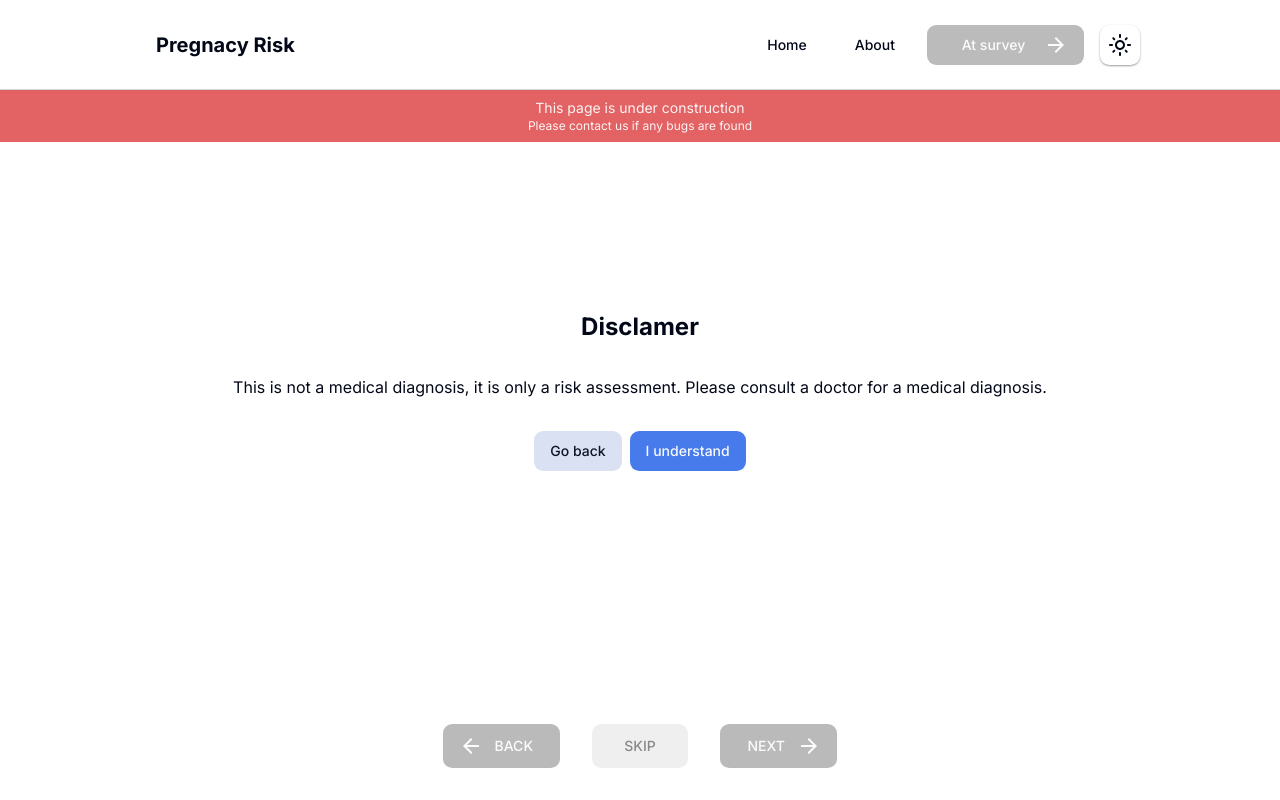
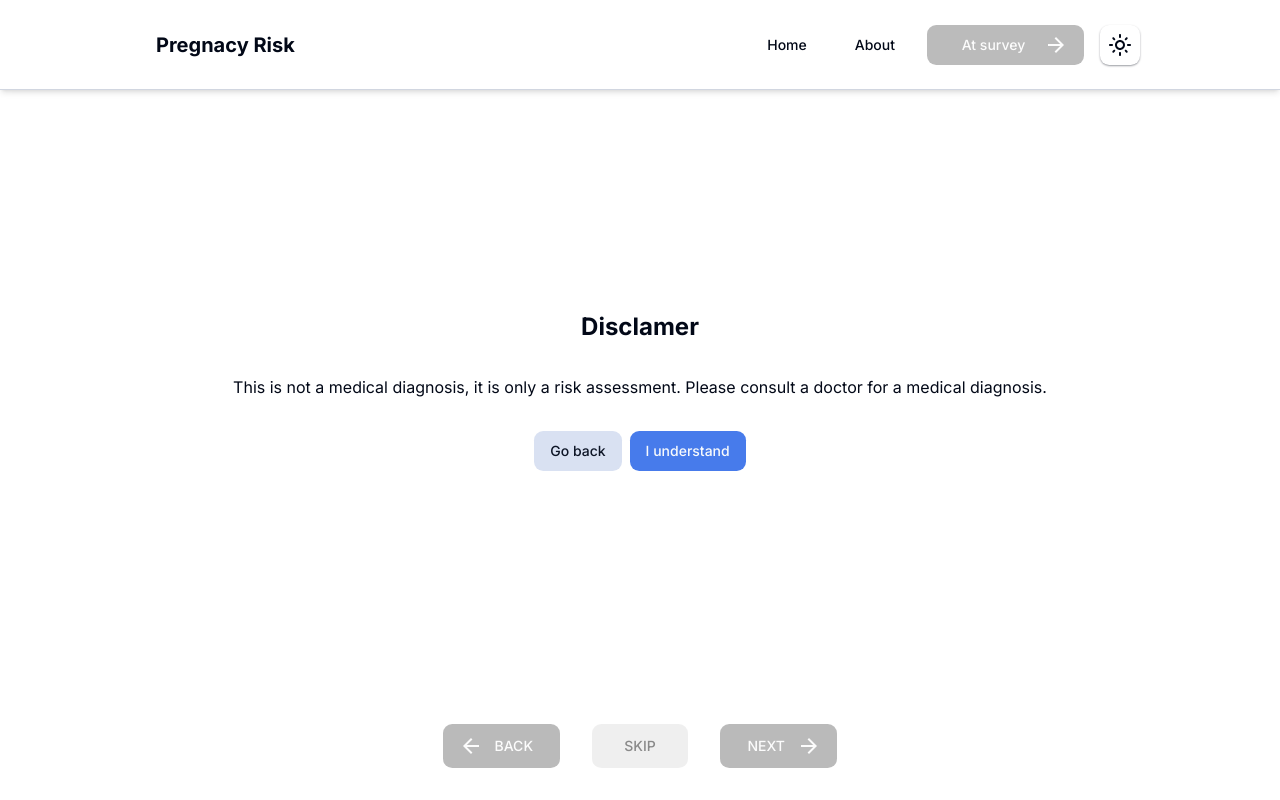
Before and after one commit to INF219-pregnancy-risk/pregnancy-risk, a Next.js app: page /survey in a window 1280 px wide. Built offline with nearby package versions, Linux system fonts and the light colour scheme.

Commit message:
moved disclamer to home

```diff
--- a/src/app/layout.tsx
+++ b/src/app/layout.tsx
@@ -23,13 +23,7 @@ export default function RootLayout({ children }: RootLayoutProps) {
         >
           <Navbar />
 
-          <PageWrapper>
-            <div className="w-full flex flex-col items-center bg-destructive col-span-full fixed z-50 opacity-90 p-2 hover:opacity-100 transition text-destructive-foreground">
-              <h2 className="text-sm">This page is under construction</h2>
-              <p className="text-xs">Please contact us if any bugs are found</p>
-            </div>
-            {children}
-          </PageWrapper>
+          <PageWrapper>{children}</PageWrapper>
         </ThemeProvider>
       </body>
     </html>
--- a/src/app/page.tsx
+++ b/src/app/page.tsx
@@ -5,6 +5,10 @@ import Link from "next/link";
 export default function Home() {
   return (
     <>
+      <div className="w-full flex flex-col items-center bg-destructive col-span-full fixed z-50 opacity-90 p-2 hover:opacity-100 transition text-destructive-foreground">
+        <h2 className="text-sm">This page is under construction</h2>
+        <p className="text-xs">Please contact us if any bugs are found</p>
+      </div>
       <div className="w-full min-h-screen-nav flex flex-col">
         <div className="relative isolate">
           <div
```
